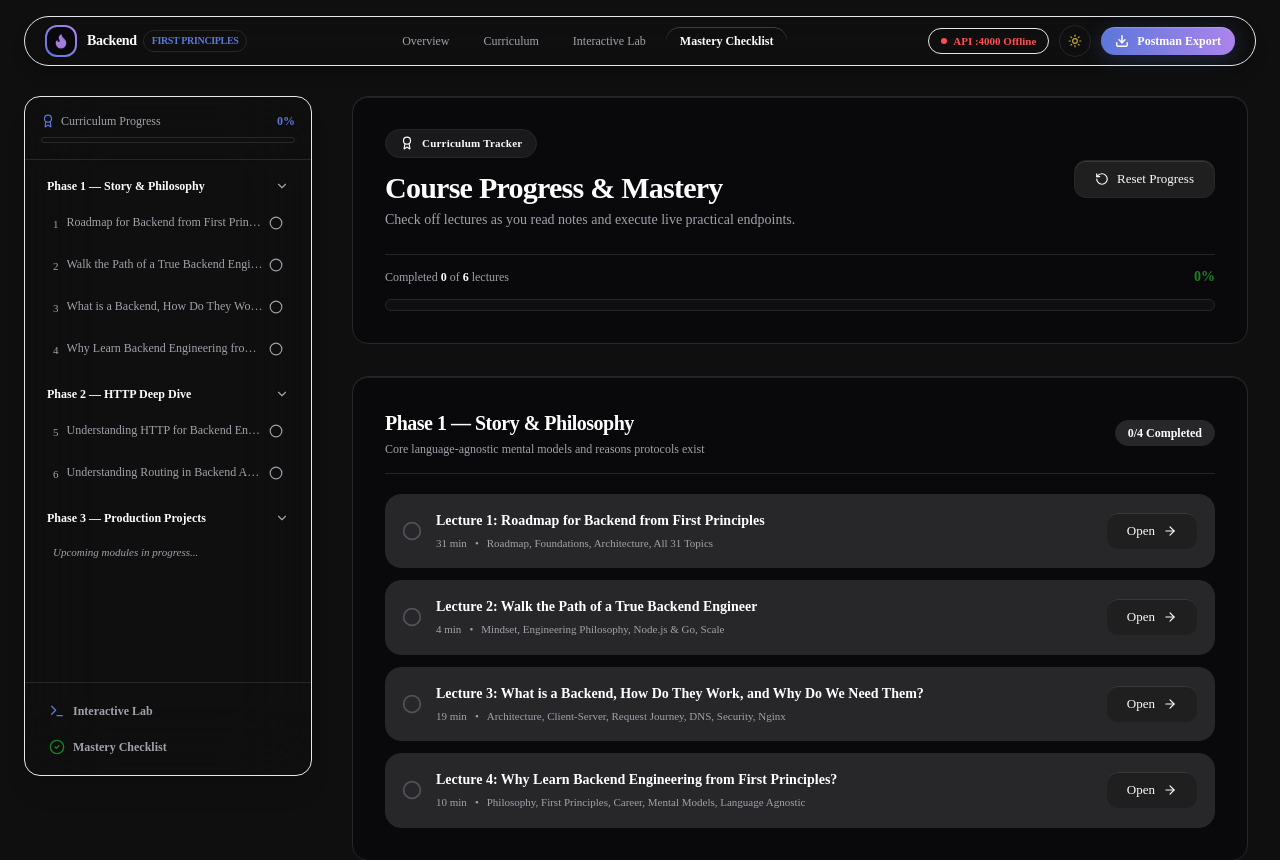
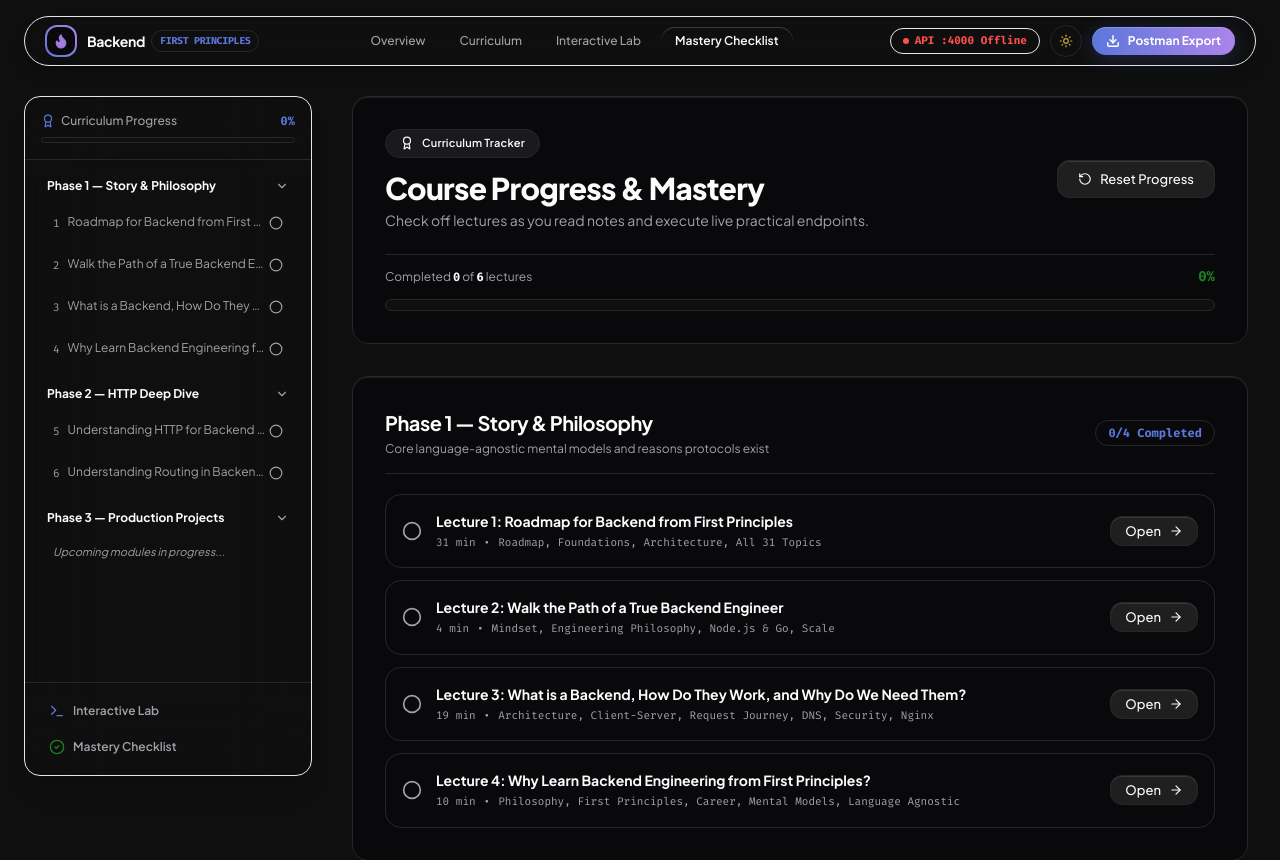
Before and after one commit to SachinManral/Backend-From-First-Principle, a Next.js app in the folder frontend/: page /progress in a window 1280 px wide. Shown: the top 860 px of the page. Built offline with nearby package versions, Linux system fonts and the light colour scheme; no server answers.

Commit message:
feat(app): refine dynamic lecture page layout, progress tracker and playground hubs

```diff
--- a/frontend/src/app/layout.tsx
+++ b/frontend/src/app/layout.tsx
@@ -1,11 +1,27 @@
 import type { Metadata } from "next";
+import { Plus_Jakarta_Sans, Fira_Mono } from "next/font/google";
 import "./globals.css";
 import AppShell from "@/components/layout/AppShell";
 import { getAllLectures } from "@/lib/lectures";
 
+const plusJakartaSans = Plus_Jakarta_Sans({
+  subsets: ["latin"],
+  weight: ["300", "400", "500", "600", "700", "800"],
+  variable: "--font-plus-jakarta-sans",
+  display: "swap",
+});
+
+const firaMono = Fira_Mono({
+  subsets: ["latin"],
+  weight: ["400", "500", "700"],
+  variable: "--font-fira-mono",
+  display: "swap",
+});
+
 export const metadata: Metadata = {
   title: "Backend Engineering — First Principles Learning Hub & Live Lab",
-  description: "Ultra-premium dark learning platform for Sriniously's Backend Engineering series. 3D visualizers, live practical playground, and zero-code extensible curriculum.",
+  description: "Ultra-premium learning platform for Backend Engineering from First Principles. Interactive 3D visualizers, live practical playground, and zero-code extensible curriculum.",
+  keywords: ["Backend Engineering", "First Principles", "HTTP", "Protocols", "TCP/IP", "WebSockets", "CORS", "System Design"],
 };
 
 export default function RootLayout({
@@ -16,8 +32,8 @@ export default function RootLayout({
   const lectures = getAllLectures();
 
   return (
-    <html lang="en" className="dark">
-      <body className="bg-background text-white font-sans antialiased selection:bg-brand-cyan/20 selection:text-brand-cyan">
+    <html lang="en" className={`dark ${plusJakartaSans.variable} ${firaMono.variable}`}>
+      <body className="bg-background text-foreground font-sans antialiased selection:bg-brand-blue/25 selection:text-white">
         <AppShell lectures={lectures}>
           {children}
         </AppShell>
--- a/frontend/src/app/lectures/[slug]/page.tsx
+++ b/frontend/src/app/lectures/[slug]/page.tsx
@@ -6,7 +6,7 @@ import ZoneTldr from '@/components/lectures/ZoneTldr';
 import ZoneNotes from '@/components/lectures/ZoneNotes';
 import ZoneVisualizer from '@/components/lectures/ZoneVisualizer';
 import ZonePlayground from '@/components/lectures/ZonePlayground';
-import { ArrowLeft, ArrowRight, BookOpen, Sparkles } from 'lucide-react';
+import { ArrowLeft, ArrowRight } from 'lucide-react';
 
 interface LecturePageProps {
   params: {
@@ -35,42 +35,36 @@ export default function LecturePage({ params }: LecturePageProps) {
   const demoIds = (lecture as any).playgroundDemoIds || (lecture.playgroundDemoId ? [lecture.playgroundDemoId] : []);
 
   return (
-    <div className="space-y-12 pb-12">
-      {/* Zone 1: TL;DR & Title Header */}
+    <div className="space-y-10 pb-16">
+      {/* Editorial Article Header */}
       <ZoneTldr lecture={lecture} />
 
-      {/* Zone 3: 3D / Interactive Concept Visualizer (if applicable) */}
+      {/* Structured Article Notes & Examples */}
+      <ZoneNotes lecture={lecture} />
+
+      {/* Interactive Concept Visualizer Simulation */}
       {visType !== 'none' && (
-        <ZoneVisualizer type={visType} />
+        <div className="pt-2">
+          <ZoneVisualizer type={visType} />
+        </div>
       )}
 
-      {/* Zone 2: Structured Notes */}
-      <div className="space-y-4">
-        <div className="flex items-center gap-2">
-          <span className="w-2.5 h-2.5 rounded-full bg-brand-cyan" />
-          <span className="text-xs font-bold uppercase tracking-wider font-mono text-zinc-400">
-            Zone 2 — Structured Notes & Concepts
-          </span>
-        </div>
-        <ZoneNotes lecture={lecture} />
-      </div>
-
-      {/* Zone 4: Practical Playground Panel */}
+      {/* Practical API Playground Lab */}
       {demoIds.length > 0 && (
         <ZonePlayground demoIds={demoIds} />
       )}
 
-      {/* Footer Navigation (Prev / Next) */}
-      <div className="pt-8 border-t border-surface-border flex flex-col sm:flex-row items-center justify-between gap-4">
+      {/* Bottom Article Navigation */}
+      <div className="pt-8 border-t border-[#1e2640] flex flex-col sm:flex-row items-center justify-between gap-4">
         {prevLecture ? (
           <Link
             href={`/lectures/${prevLecture.slug}`}
-            className="qt-card w-full sm:w-auto p-4 flex items-center gap-3 text-xs font-semibold text-zinc-300 group"
+            className="w-full sm:w-auto p-4 rounded-2xl bg-[#0e1322] border border-[#1e2640] hover:border-brand-blue/40 flex items-center gap-3 text-xs font-semibold text-zinc-400 hover:text-white group transition shadow-sm"
           >
-            <ArrowLeft className="w-4 h-4 text-brand-cyan group-hover:-translate-x-1 transition" />
+            <ArrowLeft className="w-4 h-4 text-brand-blue group-hover:-translate-x-1 transition" />
             <div className="text-left">
-              <div className="text-[10px] text-zinc-500 font-mono">Previous Lecture</div>
-              <div className="truncate max-w-[220px] font-bold text-white group-hover:text-brand-cyan transition">{prevLecture.title}</div>
+              <div className="text-[10px] text-zinc-500 font-mono">Previous Lesson</div>
+              <div className="truncate max-w-[220px] font-bold text-white group-hover:text-brand-blue transition">{prevLecture.title}</div>
             </div>
           </Link>
         ) : <div />}
@@ -78,13 +72,13 @@ export default function LecturePage({ params }: LecturePageProps) {
         {nextLecture ? (
           <Link
             href={`/lectures/${nextLecture.slug}`}
-            className="qt-card w-full sm:w-auto p-4 flex items-center justify-end gap-3 text-xs font-semibold text-zinc-300 group"
+            className="w-full sm:w-auto p-4 rounded-2xl bg-[#0e1322] border border-[#1e2640] hover:border-brand-blue/40 flex items-center justify-end gap-3 text-xs font-semibold text-zinc-400 hover:text-white group transition shadow-sm"
           >
             <div className="text-right">
-              <div className="text-[10px] text-zinc-500 font-mono">Next Lecture</div>
-              <div className="truncate max-w-[220px] font-bold text-white group-hover:text-brand-cyan transition">{nextLecture.title}</div>
+              <div className="text-[10px] text-zinc-500 font-mono">Next Lesson</div>
+              <div className="truncate max-w-[220px] font-bold text-white group-hover:text-brand-blue transition">{nextLecture.title}</div>
             </div>
-            <ArrowRight className="w-4 h-4 text-brand-cyan group-hover:translate-x-1 transition" />
+            <ArrowRight className="w-4 h-4 text-brand-blue group-hover:translate-x-1 transition" />
           </Link>
         ) : <div />}
       </div>
--- a/frontend/src/app/playground/page.tsx
+++ b/frontend/src/app/playground/page.tsx
@@ -16,19 +16,19 @@ export default function GlobalPlaygroundPage() {
     : DEMO_CATALOG.filter(d => d.category === selectedCategory);
 
   return (
-    <div className="space-y-8 pb-12">
+    <div className="space-y-8 pb-16">
       {/* Header Banner */}
-      <div className="qt-card p-6 md:p-8 space-y-5 relative overflow-hidden">
+      <div className="codehelp-glow-card p-6 md:p-8 space-y-5 relative overflow-hidden">
         <div className="flex flex-col md:flex-row md:items-center justify-between gap-4">
           <div>
-            <div className="qt-pill mb-3">
-              <Terminal className="w-3.5 h-3.5" />
+            <div className="codehelp-pill mb-3">
+              <Terminal className="w-3.5 h-3.5 text-brand-blue" />
               <span>Full Interactive API Sandbox</span>
             </div>
-            <h1 className="text-2xl md:text-3xl font-extrabold text-white tracking-tight">
+            <h1 className="text-2xl md:text-3xl font-extrabold text-foreground tracking-tight">
               Global Practical Playground
             </h1>
-            <p className="text-xs md:text-sm text-zinc-400 mt-1 max-w-2xl leading-relaxed">
+            <p className="text-xs md:text-sm text-muted-foreground mt-1 max-w-2xl leading-relaxed">
               Every live Express demo endpoint gathered in one place. Fire real HTTP requests, inspect wire formats, and observe server mechanics.
             </p>
           </div>
@@ -38,7 +38,7 @@ export default function GlobalPlaygroundPage() {
             download="backend-first-principles.postman_collection.json"
             target="_blank"
             rel="noreferrer"
-            className="qt-btn-primary py-2.5 px-5 text-xs shrink-0"
+            className="codehelp-gradient-btn text-xs shrink-0"
           >
             <Download className="w-4 h-4 stroke-[2.5]" />
             <span>Download All in Postman</span>
@@ -47,17 +47,17 @@ export default function GlobalPlaygroundPage() {
 
         {/* Category Filters */}
         <div className="flex items-center gap-2 pt-2 overflow-x-auto">
-          <span className="text-xs text-zinc-500 font-mono flex items-center gap-1 shrink-0">
+          <span className="text-xs text-muted-foreground font-mono flex items-center gap-1 shrink-0">
             <Filter className="w-3 h-3" /> Filter:
           </span>
           {categories.map(cat => (
             <button
               key={cat}
               onClick={() => setSelectedCategory(cat)}
-              className={`px-3.5 py-1.5 rounded-full text-xs font-bold whitespace-nowrap transition ${
+              className={`px-3.5 py-1.5 rounded-full text-xs font-bold whitespace-nowrap transition cursor-pointer ${
                 selectedCategory === cat
-                  ? 'bg-brand-cyan text-black shadow-md shadow-cyan-500/20'
-                  : 'bg-surface-muted hover:bg-surface-highlight text-zinc-400 hover:text-white border border-surface-border'
+                  ? 'bg-brand-blue text-white shadow-md shadow-brand-blue/20'
+                  : 'bg-secondary hover:bg-accent text-muted-foreground hover:text-foreground border border-border'
               }`}
             >
               {cat}
--- a/frontend/src/app/progress/page.tsx
+++ b/frontend/src/app/progress/page.tsx
@@ -22,19 +22,19 @@ export default function ProgressPage() {
   ];
 
   return (
-    <div className="space-y-8 pb-12">
+    <div className="space-y-8 pb-16">
       {/* Progress Header Card */}
-      <div className="qt-card p-6 md:p-8 space-y-6">
+      <div className="codehelp-glow-card p-6 md:p-8 space-y-6">
         <div className="flex flex-col md:flex-row md:items-center justify-between gap-4">
           <div>
-            <div className="qt-pill mb-3 text-brand-emerald">
+            <div className="codehelp-pill mb-3 text-brand-emerald">
               <Award className="w-3.5 h-3.5" />
               <span>Curriculum Tracker</span>
             </div>
-            <h1 className="text-2xl md:text-3xl font-extrabold text-white tracking-tight">
+            <h1 className="text-2xl md:text-3xl font-extrabold text-foreground tracking-tight">
               Course Progress & Mastery
             </h1>
-            <p className="text-xs md:text-sm text-zinc-400 mt-1">
+            <p className="text-xs md:text-sm text-muted-foreground mt-1">
               Check off lectures as you read notes and execute live practical endpoints.
             </p>
           </div>
@@ -45,7 +45,7 @@ export default function ProgressPage() {
                 resetProgress();
               }
             }}
-            className="qt-btn-secondary text-xs py-2 px-4 self-start md:self-auto"
+            className="codehelp-secondary-btn text-xs py-2 px-4 self-start md:self-auto"
           >
             <RotateCcw className="w-3.5 h-3.5" />
             <span>Reset Progress</span>
@@ -53,17 +53,17 @@ export default function ProgressPage() {
         </div>
 
         {/* Progress Bar & Stats */}
-        <div className="space-y-3 pt-3 border-t border-surface-border">
+        <div className="space-y-3 pt-3 border-t border-border">
           <div className="flex items-center justify-between text-xs">
-            <span className="text-zinc-400">
-              Completed <span className="font-bold text-white font-mono">{completedCount}</span> of <span className="font-bold text-white font-mono">{total}</span> lectures
+            <span className="text-muted-foreground">
+              Completed <span className="font-bold text-foreground font-mono">{completedCount}</span> of <span className="font-bold text-foreground font-mono">{total}</span> lectures
             </span>
             <span className="text-brand-emerald font-bold font-mono text-sm">{percentage}%</span>
           </div>
 
-          <div className="w-full h-3 bg-background rounded-full overflow-hidden border border-surface-border p-0.5">
+          <div className="w-full h-3 bg-background rounded-full overflow-hidden border border-border p-0.5">
             <div
-              className="h-full bg-gradient-to-r from-brand-cyan via-brand-indigo to-brand-emerald transition-all duration-500 rounded-full shadow-lg shadow-emerald-500/20"
+              className="h-full bg-gradient-to-r from-brand-blue via-brand-purple to-brand-emerald transition-all duration-500 rounded-full shadow-lg shadow-emerald-500/20"
               style={{ width: `${percentage}%` }}
             />
           </div>
@@ -77,20 +77,20 @@ export default function ProgressPage() {
           const phaseCompleted = phaseLectures.filter(l => isCompleted(l.slug)).length;
 
           return (
-            <div key={phase.id} className="qt-card p-6 md:p-8 space-y-5">
-              <div className="flex flex-col sm:flex-row sm:items-center justify-between gap-2 pb-4 border-b border-surface-border">
+            <div key={phase.id} className="codehelp-glow-card p-6 md:p-8 space-y-5">
+              <div className="flex flex-col sm:flex-row sm:items-center justify-between gap-2 pb-4 border-b border-border">
                 <div>
-                  <h2 className="text-lg md:text-xl font-bold text-white tracking-tight">{phase.title}</h2>
-                  <p className="text-xs text-zinc-400 mt-1">{phase.desc}</p>
+                  <h2 className="text-lg md:text-xl font-bold text-foreground tracking-tight">{phase.title}</h2>
+                  <p className="text-xs text-muted-foreground mt-1">{phase.desc}</p>
                 </div>
-                <div className="text-xs font-mono font-bold text-brand-cyan shrink-0 px-3 py-1 rounded-full bg-surface-muted border border-surface-border">
+                <div className="text-xs font-mono font-bold text-brand-blue shrink-0 px-3 py-1 rounded-full bg-secondary border border-border">
                   {phaseCompleted}/{phaseLectures.length} Completed
                 </div>
               </div>
 
               <div className="space-y-3">
                 {phaseLectures.length === 0 ? (
-                  <div className="p-5 rounded-2xl bg-surface-muted/50 border border-surface-border text-xs text-zinc-500 italic text-center">
+                  <div className="p-5 rounded-2xl bg-secondary/30 border border-border text-xs text-muted-foreground italic text-center">
                     Upcoming lectures in Phase 3 will appear here automatically.
                   </div>
                 ) : (
@@ -102,31 +102,31 @@ export default function ProgressPage() {
                         key={lecture.slug}
                         className={`p-4 rounded-2xl border transition flex items-center justify-between gap-4 ${
                           completed
-                            ? 'bg-surface-muted/40 border-surface-border opacity-80 hover:opacity-100'
-                            : 'bg-surface-muted border-surface-border hover:border-brand-cyan/30'
+                            ? 'bg-secondary/40 border-border opacity-80 hover:opacity-100'
+                            : 'bg-secondary/60 border-border hover:border-brand-blue/40'
                         }`}
                       >
                         <div className="flex items-center gap-3.5 min-w-0">
                           <button
                             onClick={() => toggleComplete(lecture.slug)}
-                            className="text-zinc-500 hover:text-white transition shrink-0"
+                            className="text-muted-foreground hover:text-foreground transition shrink-0 cursor-pointer"
                             title={completed ? 'Mark incomplete' : 'Mark complete'}
                           >
                             {completed ? (
                               <CheckCircle2 className="w-5 h-5 text-brand-emerald" />
                             ) : (
-                              <Circle className="w-5 h-5 text-zinc-600 hover:text-zinc-400" />
+                              <Circle className="w-5 h-5 text-muted-foreground/60 hover:text-muted-foreground" />
                             )}
                           </button>
 
                           <div className="min-w-0">
                             <Link
                               href={`/lectures/${lecture.slug}`}
-                              className="font-bold text-sm text-white hover:text-brand-cyan transition truncate block"
+                              className="font-bold text-sm text-foreground hover:text-brand-blue transition truncate block"
                             >
                               Lecture {lecture.lectureNumber}: {lecture.title}
                             </Link>
-                            <div className="text-[11px] text-zinc-400 font-mono flex items-center gap-2 mt-1">
+                            <div className="text-[11px] text-muted-foreground font-mono flex items-center gap-2 mt-1">
                               <span>{lecture.duration}</span>
                               <span>•</span>
                               <span>{lecture.tags.join(', ')}</span>
@@ -136,7 +136,7 @@ export default function ProgressPage() {
 
                         <Link
                           href={`/lectures/${lecture.slug}`}
-                          className="qt-btn-secondary text-xs py-1.5 px-3.5 shrink-0 hover:text-brand-cyan"
+                          className="codehelp-secondary-btn text-xs !py-1.5 !px-3.5 shrink-0 hover:text-brand-blue"
                         >
                           <span>Open</span>
                           <ArrowRight className="w-3.5 h-3.5" />
```
